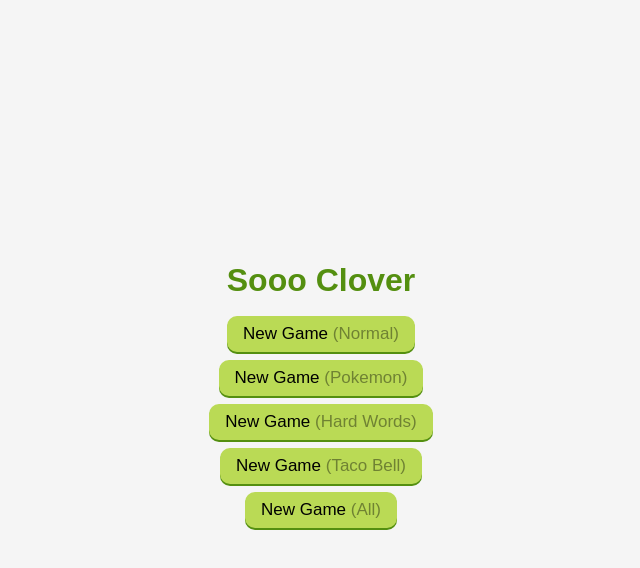
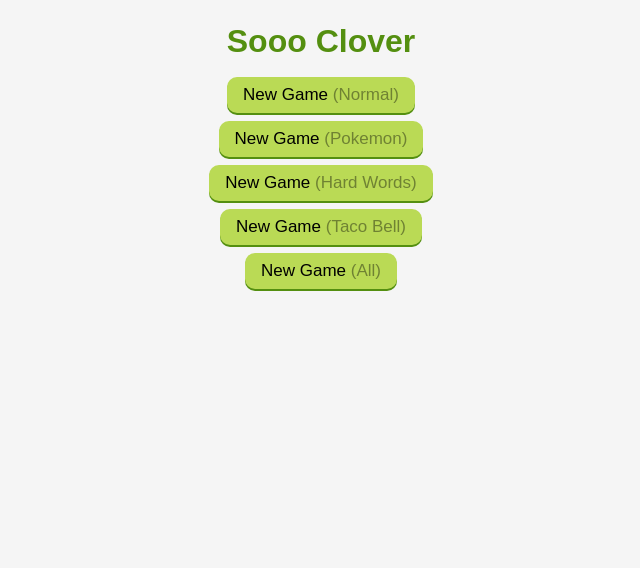
Before and after one commit to poofytoo/sooo-clover, a Next.js app: page / in a window 1280 px wide. Shown: the top 568 px of the page, without its empty margins (319-959 px from the left). Built offline with nearby package versions, Linux system fonts and the light colour scheme; a web font is replaced by a local one.

Commit message:
vertical bug

```diff
--- a/app/globals.css
+++ b/app/globals.css
@@ -1,4 +1,6 @@
-
+html {
+  background-color: #f5f5f5;
+}
 
 body {
   --leaf-size: 160px;
@@ -29,6 +31,8 @@
   --long: 200px;
 
   font-family: "Gabarito";
+
+  overflow-x: hidden;
 }
 
 * {
--- a/app/page.module.css
+++ b/app/page.module.css
@@ -4,8 +4,6 @@
   align-items: center;
   justify-content: center;
   height: 100vh;
-  background-color: #f5f5f5;
-  overflow-x: hidden;
 }
 
 .buttonContainer div {
@@ -19,3 +17,10 @@
     padding-top: 25px;
   }
 }
+
+@media screen and (max-height: 800px) {
+  .main {
+    display: block;
+    padding-top: 25px;
+  }
+}
```
